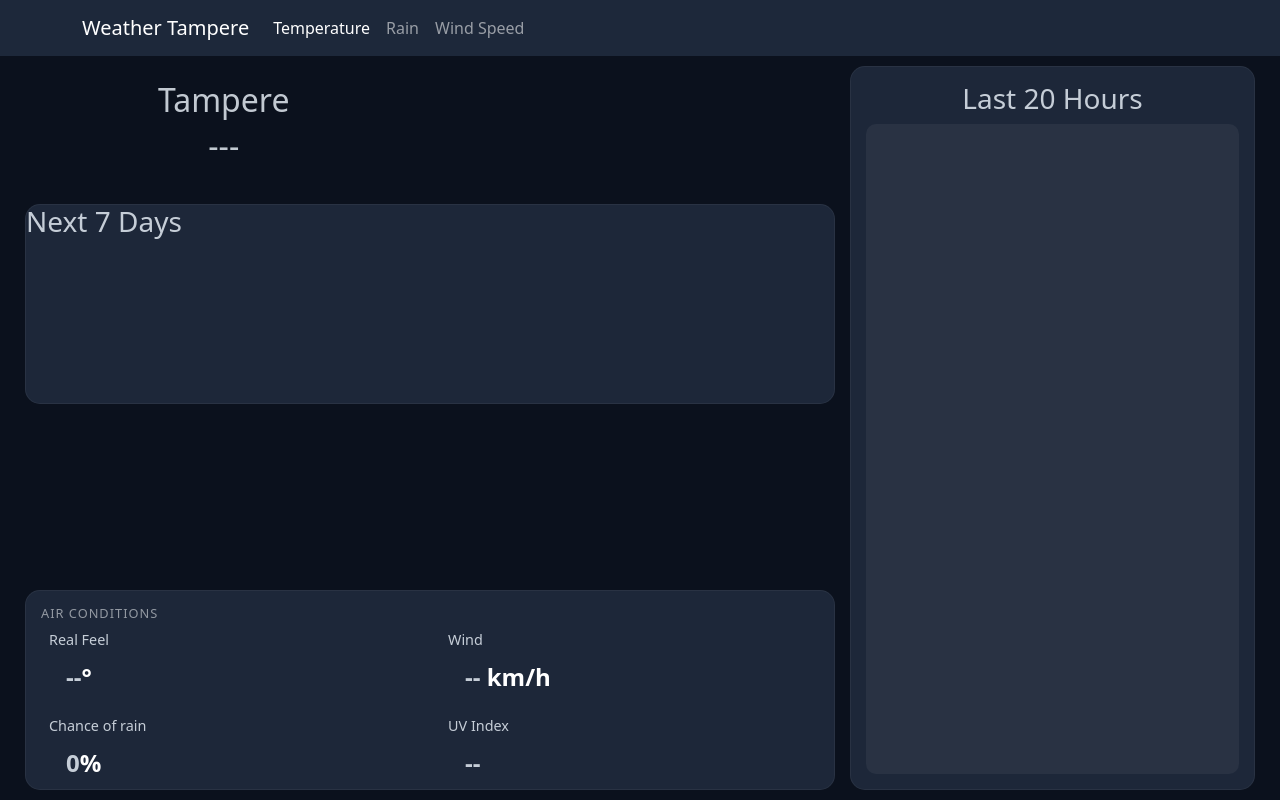
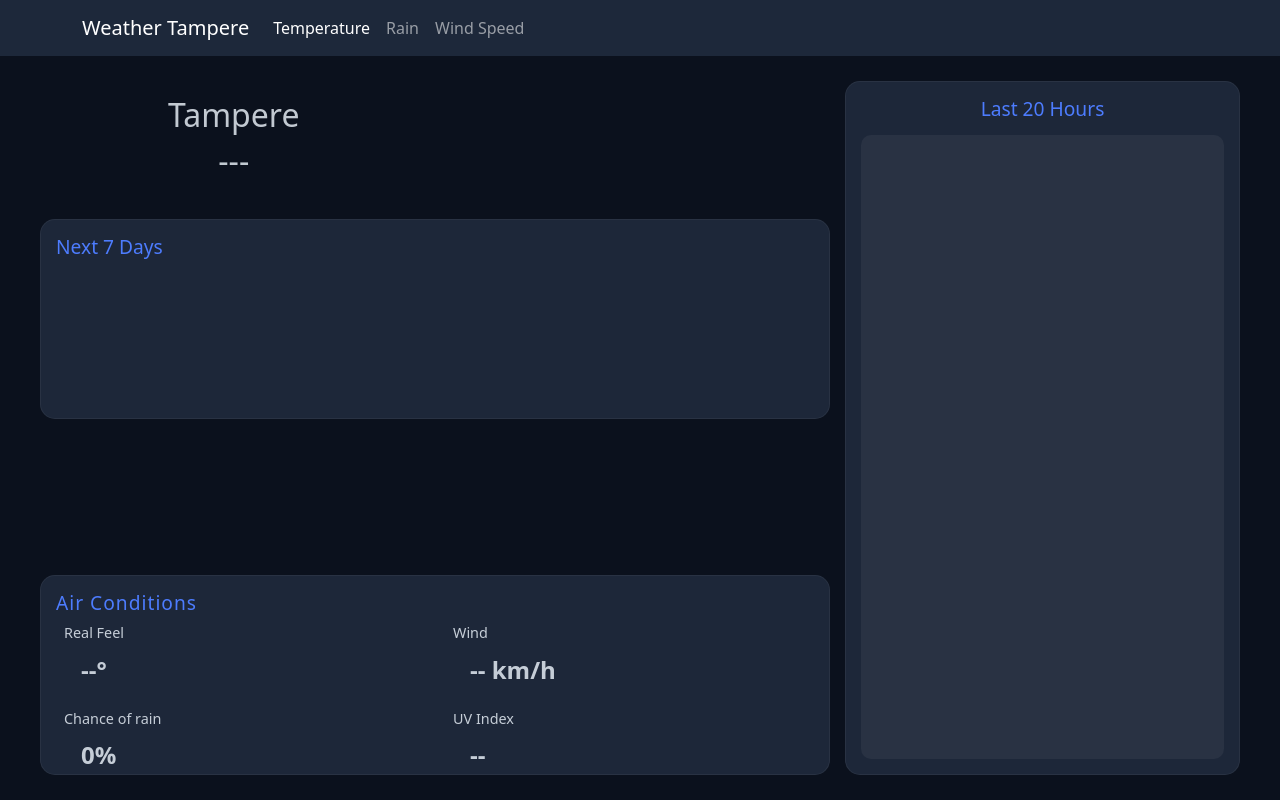
Before and after one commit to ngtran1911/weather-reporter, a plain HTML site: page index.html in a window 1280 px wide. Drawn offline with nearby package versions, Linux system fonts and the light colour scheme; no server answers; some icons are missing.

Commit message:
make view consistent

```diff
--- a/index.html
+++ b/index.html
@@ -59,7 +59,7 @@
 
                 <div id="air-conditions" class="glass-card">
                     <div class="air-header">
-                        <h3>AIR CONDITIONS</h3>
+                        <h3>Air Conditions</h3>
                     </div>
                     <div class="air-details-grid">
                         <div class="air-item">
--- a/style/temp.css
+++ b/style/temp.css
@@ -1,8 +1,8 @@
-/* view 1 */
 #main-box {
     display: grid;
     grid-template-columns: 2fr 1fr;
     gap: 15px;
+    padding: 15px;
     height: 100%;
     width: 100%;
 }
@@ -16,33 +16,43 @@
         "forecast forecast"
         "air-condition air-condition";
     gap: 15px;
+    min-height: 0;
     overflow-y: auto;
 }
 
 .data { grid-area: data; display: flex; flex-direction: column; }
 .icon { grid-area: icon; }
-#forecast-7days  { grid-area: forecast; }
-#air-conditions  { grid-area: air-condition; }
+#forecast-7days { grid-area: forecast; }
+#air-conditions { grid-area: air-condition; }
 
 .icon, .data {
     text-align: center;
     padding: 15px;
 }
 
+/* ---- 24h table (right column) ---- */
+
 #forcast-24hours {
     border: 1px solid rgba(255, 255, 255, 0.05);
     border-radius: 15px;
     padding: 15px;
-    box-sizing: border-box;
     text-align: center;
     display: flex;
     flex-direction: column;
     overflow: hidden;
+    min-height: 0;
+}
+
+#forcast-24hours h3 {
+    font-size: 1.2rem;
+    margin-bottom: 15px;
+    color: #4D7CFE;
+    flex-shrink: 0;
 }
 
 #forcast-24hours .table-responsive {
     flex: 1;
-    height: 0;
+    min-height: 0;
     overflow-y: auto;
     border-radius: 10px;
     background-color: rgba(255, 255, 255, 0.05);
@@ -50,31 +60,37 @@
     width: 100%;
 }
 
- #air-conditions{
-    max-height: 200px;
-    border: 1px solid rgba(255, 255, 255, 0.05);
-    border-radius: 15px;
-    padding: 15px;
-    display: flex;
-    align-items: center;
-    justify-content: center;
+#forcast-24hours .table-responsive::-webkit-scrollbar { width: 6px; }
+#forcast-24hours .table-responsive::-webkit-scrollbar-thumb {
+    background: rgba(255, 255, 255, 0.2);
+    border-radius: 10px;
 }
-/*-----------7 days weather forecast*/
-#forecast-7days{
+
+/* ---- 7-day forecast ---- */
+
+#forecast-7days {
     max-height: 200px;
     border: 1px solid rgba(255, 255, 255, 0.05);
     border-radius: 15px;
     display: flex;
     flex-direction: column;
+}
 
+#forecast-7days h3 {
+    font-size: 1.2rem;
+    margin-bottom: 15px;
+    color: #4D7CFE;
+    padding: 15px 15px 0;
 }
+
 .forecast-container {
     display: flex;
     justify-content: space-between;
-    padding: 0px 10px;
+    padding: 0 10px;
     overflow-x: auto;
     -webkit-overflow-scrolling: touch;
 }
+
 .forecast-container::-webkit-scrollbar-track {
     background: transparent;
 }
@@ -87,8 +103,13 @@
     border-radius: 12px;
 }
 
-/* -------------AIR CONDITION BOX --------------*/
+/* ---- Air conditions ---- */
+
 #air-conditions {
+    max-height: 200px;
+    border: 1px solid rgba(255, 255, 255, 0.05);
+    border-radius: 15px;
+    padding: 15px;
     display: flex;
     flex-direction: column;
     align-items: flex-start;
@@ -102,9 +123,8 @@
 }
 
 .air-header h3 {
-    font-size: 0.8rem;
-    color: #9399a2;
-    text-transform: uppercase;
+    font-size: 1.2rem;
+    color: #4D7CFE;
     letter-spacing: 1px;
 }
 
@@ -132,27 +152,32 @@
 .item-value {
     font-size: 1.5rem;
     font-weight: bold;
-    color: white;
-    padding-left: 25px; /* Để thẳng hàng với text bên trên icon */
+    color: rgba(240, 248, 255, 0.8);
+    padding-left: 25px;
 }
 
-/*----------right table----------*/
+/* ---- Table ---- */
+
 table {
     width: 100%;
     border-collapse: collapse;
 }
 
-th, td {
+th {
     padding: 12px 8px;
     text-align: center;
     border-bottom: 1px solid rgba(255, 255, 255, 0.1);
-    color: white;
+    color: #4D7CFE;
+    font-size: 0.75rem;
+    text-transform: uppercase;
+    letter-spacing: 1px;
+}
+
+td {
+    padding: 12px 8px;
+    text-align: center;
+    border-bottom: 1px solid rgba(255, 255, 255, 0.1);
+    color: rgba(240, 248, 255, 0.8);
 }
 
 td:last-child, th:last-child { text-align: right; }
-
-#forcast-24hours .table-responsive::-webkit-scrollbar { width: 6px; }
-#forcast-24hours .table-responsive::-webkit-scrollbar-thumb {
-    background: rgba(255, 255, 255, 0.2);
-    border-radius: 10px;
-}
```
